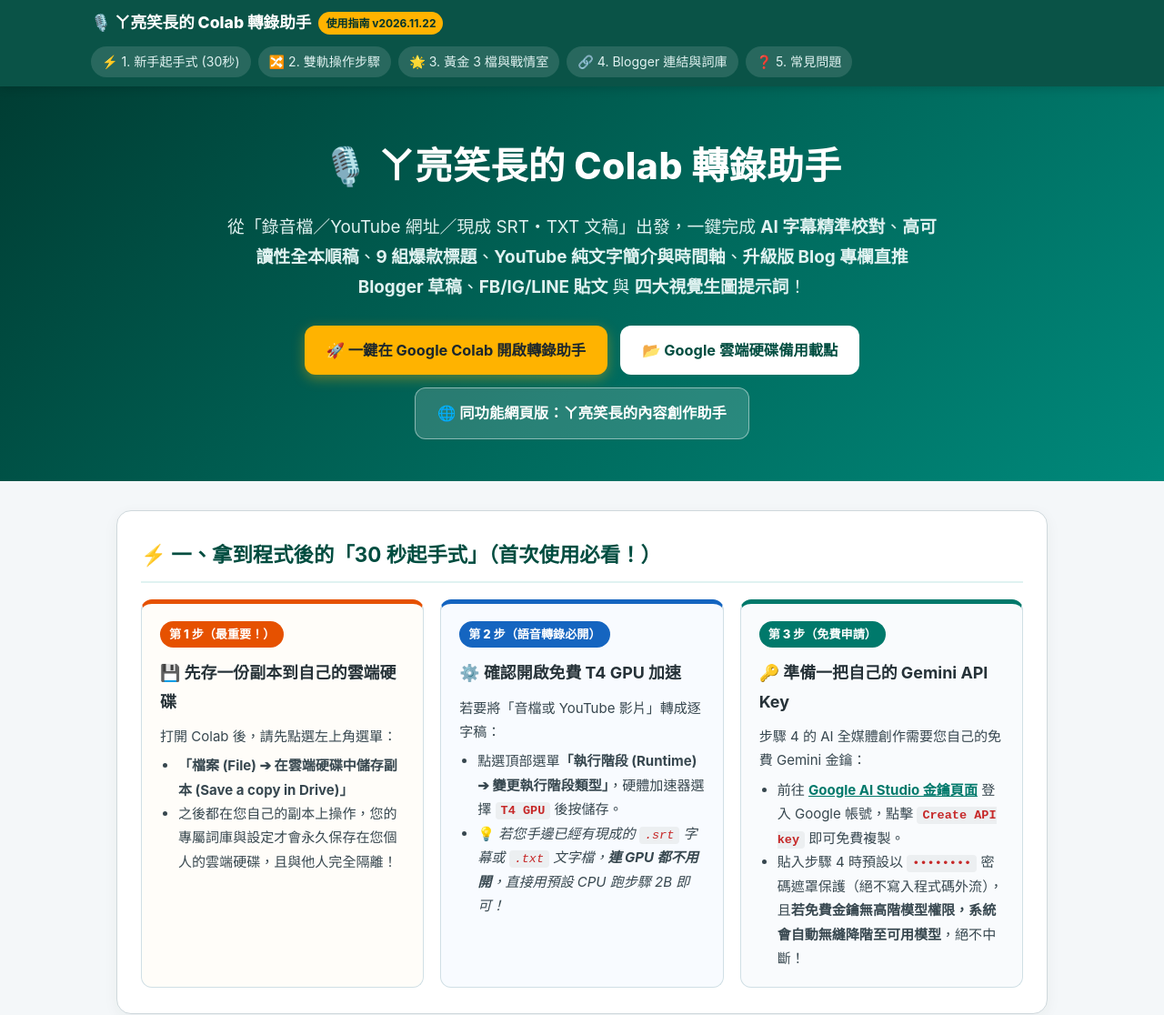
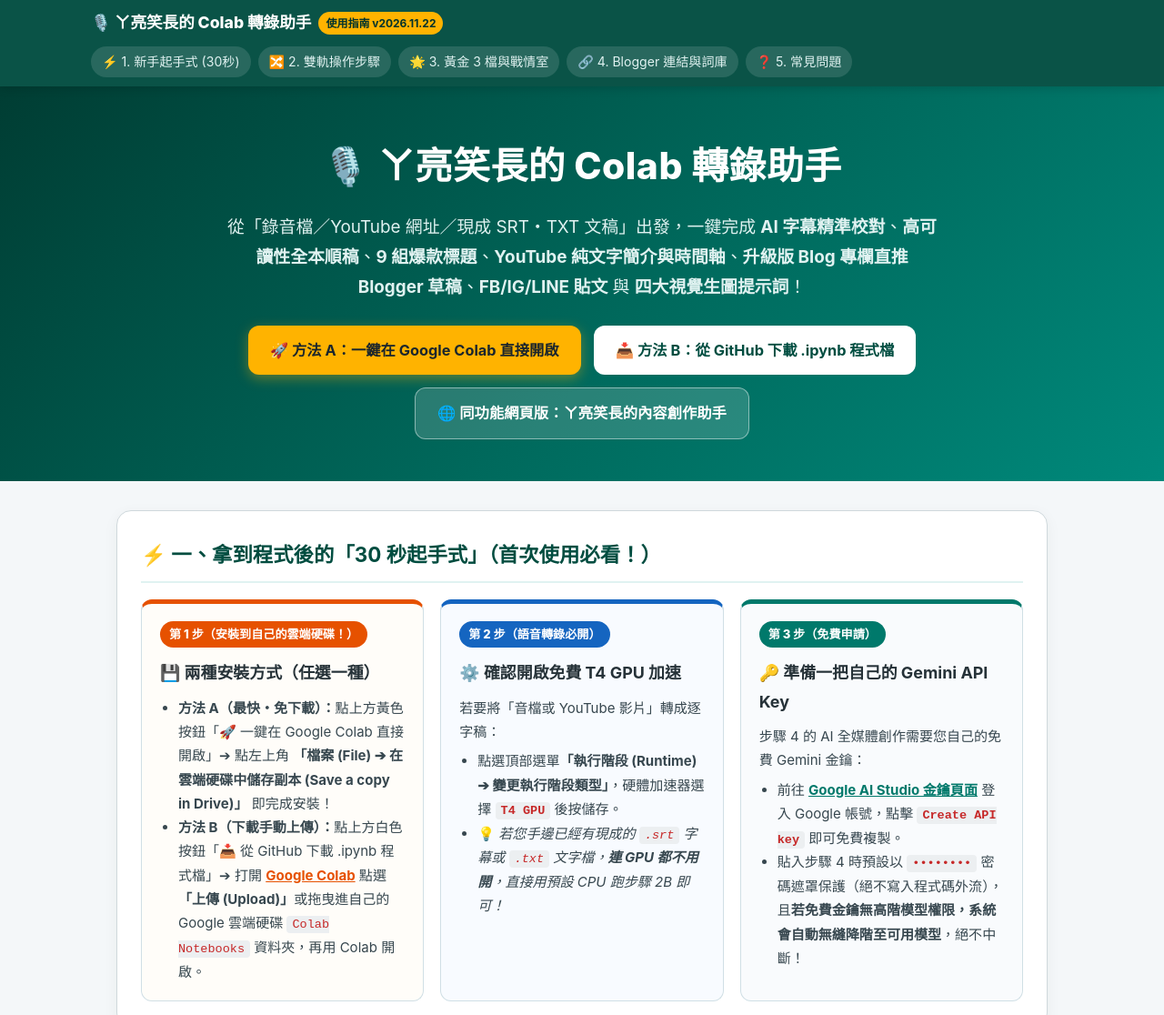
Before and after one commit to hsuliang/cta, a plain HTML site: page index.html in a window 1280 px wide. Shown: the top 1116 px of the page at 91% size. Drawn offline with Linux system fonts and the light colour scheme.

Commit message:
Update guide: replace Google Drive link with GitHub .ipynb download & 2 install methods

```diff
--- a/index.html
+++ b/index.html
@@ -449,10 +449,10 @@
       </p>
       <div class="cta-group">
         <a class="btn btn-primary" href="https://colab.research.google.com/github/hsuliang/cta/blob/main/%E3%84%9A%E4%BA%AE%E7%AC%91%E9%95%B7%E7%9A%84%20Colab%E8%BD%89%E9%8C%84%E5%8A%A9%E6%89%8B.ipynb" target="_blank" rel="noopener">
-          🚀 一鍵在 Google Colab 開啟轉錄助手
+          🚀 方法 A：一鍵在 Google Colab 直接開啟
         </a>
-        <a class="btn btn-drive" href="https://drive.google.com/drive/folders/1d-7p2qPB7ohB_TDfGjr1szStDK6hhNn7?usp=sharing" target="_blank" rel="noopener">
-          📂 Google 雲端硬碟備用載點
+        <a class="btn btn-drive" href="https://raw.githubusercontent.com/hsuliang/cta/main/%E3%84%9A%E4%BA%AE%E7%AC%91%E9%95%B7%E7%9A%84%20Colab%E8%BD%89%E9%8C%84%E5%8A%A9%E6%89%8B.ipynb" download="ㄚ亮笑長的 Colab轉錄助手.ipynb" target="_blank" rel="noopener">
+          📥 方法 B：從 GitHub 下載 .ipynb 程式檔
         </a>
         <a class="btn btn-secondary" href="https://ctb.52hal.cc" target="_blank" rel="noopener">
           🌐 同功能網頁版：ㄚ亮笑長的內容創作助手
@@ -468,12 +468,11 @@
       <h2 class="section-header">⚡ 一、拿到程式後的「30 秒起手式」（首次使用必看！）</h2>
       <div class="grid-3">
         <div class="prep-card warn">
-          <span class="prep-num">第 1 步（最重要！）</span>
-          <h3>💾 先存一份副本到自己的雲端硬碟</h3>
-          <p>打開 Colab 後，請先點選左上角選單：</p>
+          <span class="prep-num">第 1 步（安裝到自己的雲端硬碟！）</span>
+          <h3>💾 兩種安裝方式（任選一種）</h3>
           <ul>
-            <li><b>「檔案 (File) ➔ 在雲端硬碟中儲存副本 (Save a copy in Drive)」</b></li>
-            <li>之後都在您自己的副本上操作，您的專屬詞庫與設定才會永久保存在您個人的雲端硬碟，且與他人完全隔離！</li>
+            <li><b>方法 A（最快・免下載）：</b>點上方黃色按鈕「🚀 一鍵在 Google Colab 直接開啟」➔ 點左上角 <b>「檔案 (File) ➔ 在雲端硬碟中儲存副本 (Save a copy in Drive)」</b> 即完成安裝！</li>
+            <li><b>方法 B（下載手動上傳）：</b>點上方白色按鈕「📥 從 GitHub 下載 .ipynb 程式檔」➔ 打開 <a href="https://colab.research.google.com/" target="_blank" rel="noopener" style="color:#e65100; font-weight:700;">Google Colab</a> 點選<b>「上傳 (Upload)」</b>或拖曳進自己的 Google 雲端硬碟 <code>Colab Notebooks</code> 資料夾，再用 Colab 開啟。</li>
           </ul>
         </div>
 
```
